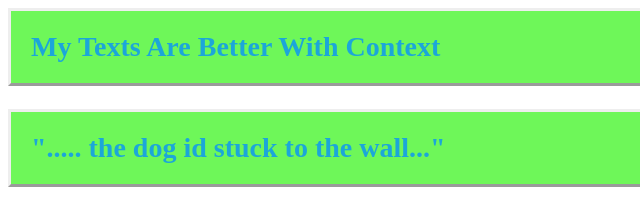
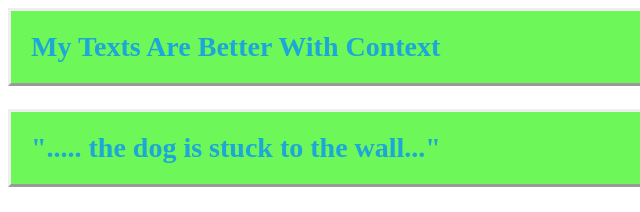
Before and after one commit to gfigue7/gfigue7.github.io, a plain HTML site: page index.html in a window 1280 px wide. Shown: the top 212 px of the page, 0-640 px from the left. Drawn offline with Linux system fonts and the light colour scheme.

Commit message:
Update index.html

```diff
--- a/index.html
+++ b/index.html
@@ -6,7 +6,7 @@
 <body>
 <h1>My Texts Are Better With Context</h1>
 
-<h2>"..... the dog id stuck to the wall..."</h2>
+<h2>"..... the dog is stuck to the wall..."</h2>
 
 <p>Plushies,Plushies we have too many,</p>
 <p>Plushies, Plushies we don't want to throw out any,</p>
```
